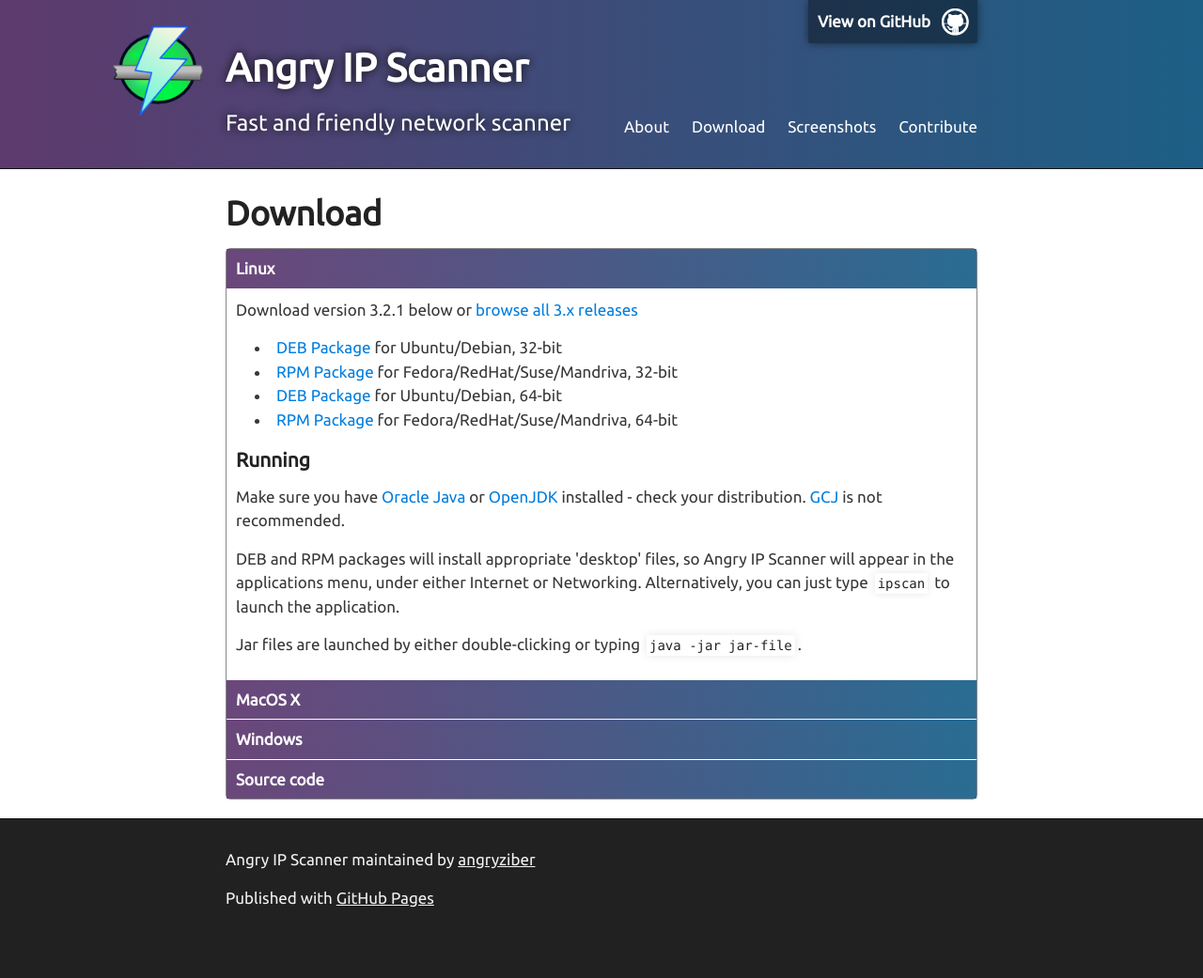
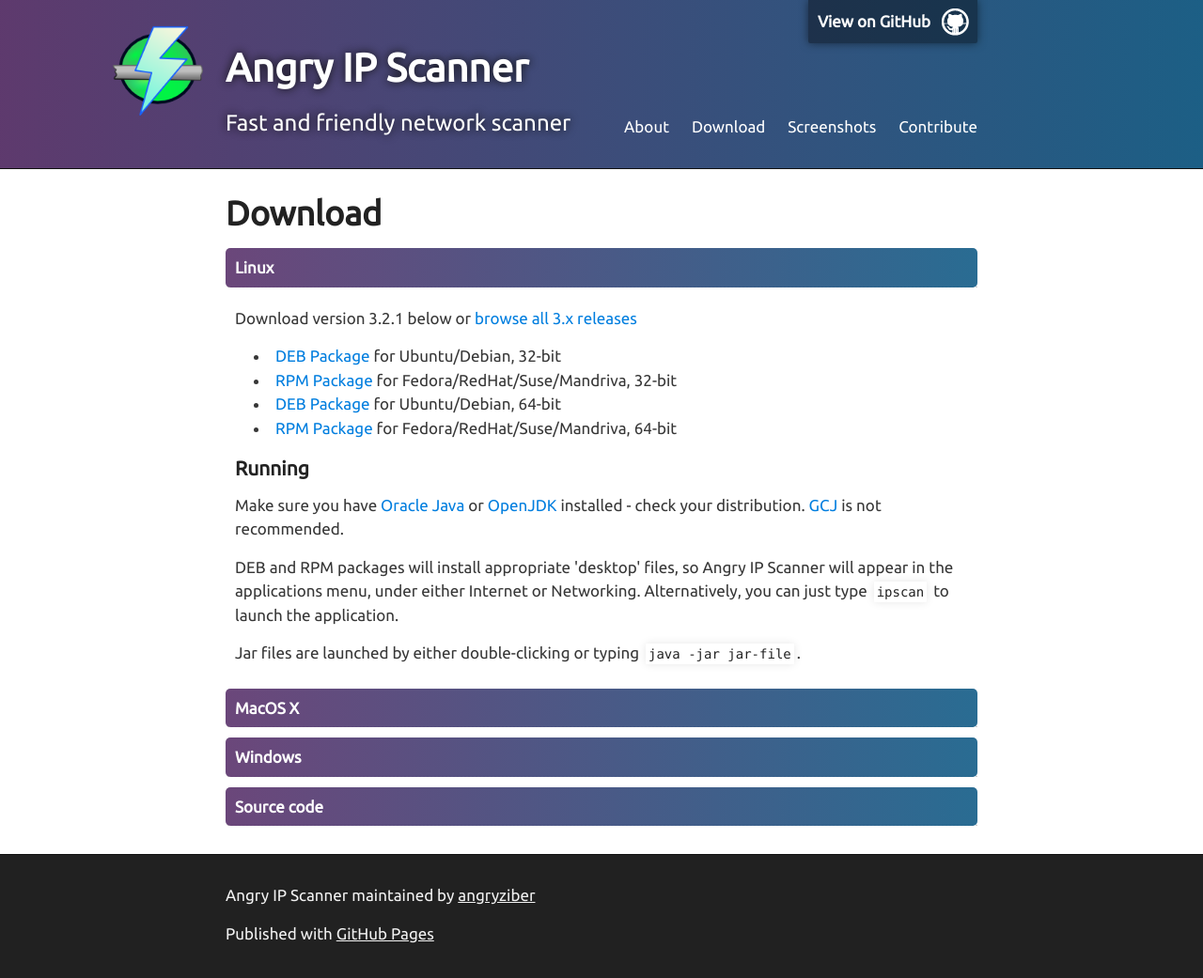
Before and after one commit to angryip/ipscan, a Jekyll site: the page built from download/index.html, in a window 1280 px wide. Shown: the whole page at 94% size. Built offline with Jekyll 4.4.1, drawn with Linux system fonts in a browser that asks for light colours; before the commit the page ends 1003 px from its top, so only the background shows below that.

Commit message:
nicer accordion

```diff
--- a/css/main.css
+++ b/css/main.css
@@ -378,13 +378,7 @@
   margin: 0 0 0 -6px;
 }
 
-.accordion {
-  border: 1px solid #888;
-  border-radius: 5px;
-}
-
 .accordion section h2 {
-  padding: 0;
   font-size: 100%;
   margin-top: 0;
   margin-bottom: 1px;
@@ -395,6 +389,7 @@
 }
 
 .accordion section h2 a {
+  border-radius: 5px;
   padding:8px 10px;
   display:block;
   color:white;
@@ -403,11 +398,11 @@
   background-image: -webkit-linear-gradient(left,rgba(153,93,179,0.6),rgba(44,155,219,0.6));
   background-image: -moz-linear-gradient(left,rgba(153,93,179,0.6),rgba(44,155,219,0.6));
   background-image: -o-linear-gradient(left,rgba(153,93,179,0.6),rgba(44,155,219,0.6));
-  background-image: linear-gradient(to right,rgba(153,93,179,0.6),rgba(44,155,219,0.6));}
+  background-image: linear-gradient(to right,rgba(153,93,179,0.6),rgba(44,155,219,0.6));
 }
 
 .accordion section h2:hover a {
-  background:#444;
+  background-color:#444;
 }
 
 .accordion section .content {
```
